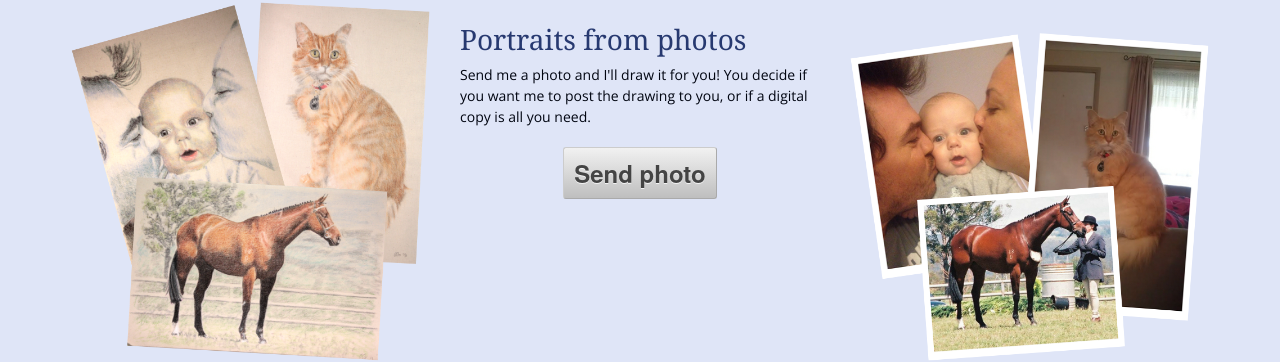
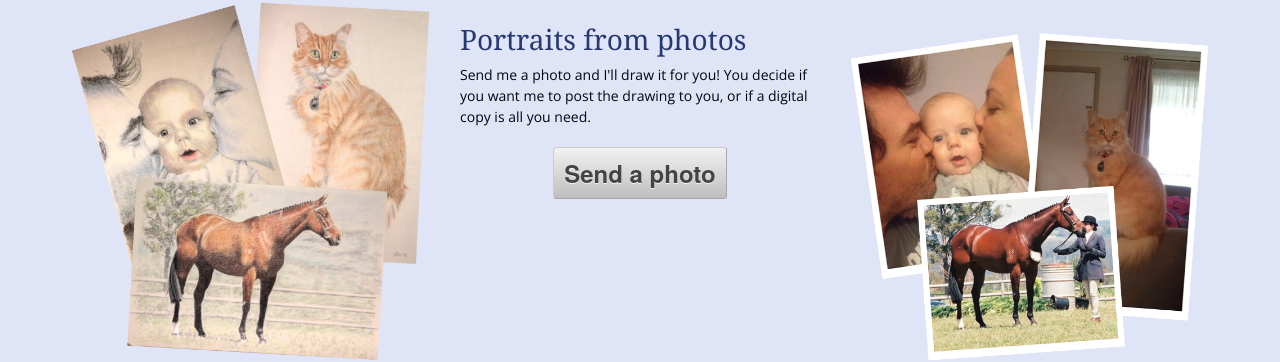
Before and after one commit to veromary/peterbrandt.com.au, a Jekyll site: the page built from index.html, in a window 1280 px wide. Shown: the part 110-472 px from the top of the page. Built offline with Jekyll 4.4.1, drawn with Linux system fonts in a browser that asks for light colours; nearby versions of some CDN libraries; some web fonts are replaced.

Commit message:
Send A photo button

```diff
--- a/index.html
+++ b/index.html
@@ -15,7 +15,7 @@ title: Peter Brandt in Pastel and Charcoal
 <h3>Portraits from photos</h3>
 <p>Send me a photo and I'll draw it for you!  You decide if you want me to post the drawing to you, or if a digital copy is all you need.</p>
 <p align="center" style="font-size: x-large;">
-<a href="{{ site.url }}/contact.html" class="button large" style="font-size: x-large">Send photo</a></p></div>
+<a href="{{ site.url }}/contact.html" class="button large" style="font-size: x-large">Send a photo</a></p></div>
 <div class="col-sm-4">
 <img src="{{ site.url }}/images/photos.png" class="img-responsive">
 </div>
```
